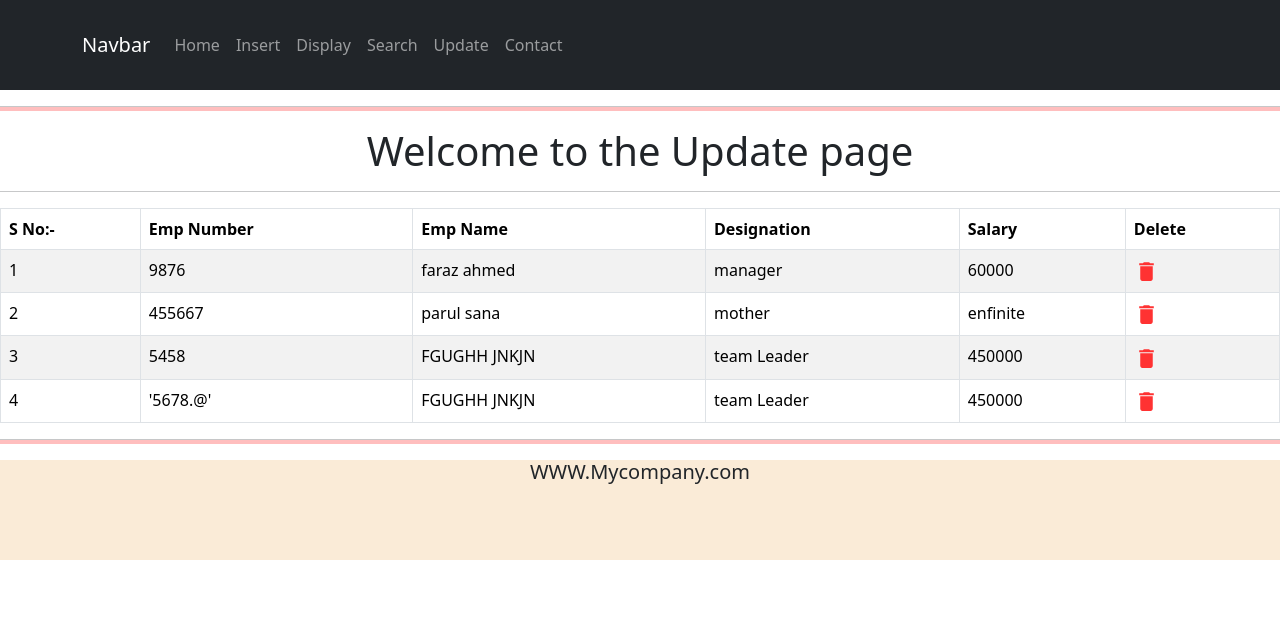
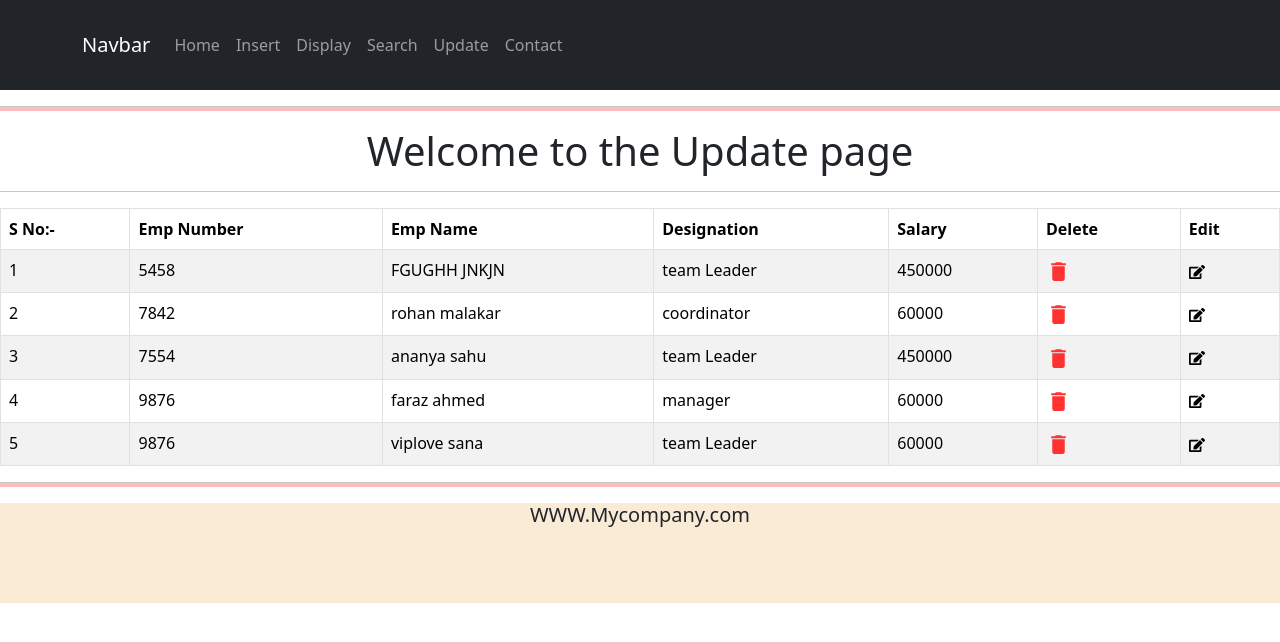
Before and after one commit to Viplovesana/Practice-react-js, a React (Vite) app: page /update in a window 1280 px wide. Shown: the top 642 px of the page. Built offline with nearby package versions, Linux system fonts and the light colour scheme; data requests are answered from the project's data file.

Commit message:
new commit

```diff
--- a/src/App.jsx
+++ b/src/App.jsx
@@ -7,6 +7,7 @@ import Display from "./pages/Display";
 import Contact from "./pages/contact";
 import Update  from "./pages/update";
 import Search from "./pages/search";
+import MyEdit from "./pages/MyEdit";
 
 const App=()=>{
     return(
@@ -21,6 +22,7 @@ const App=()=>{
             <Route path="/display" element={<Display/>}/>
             <Route path="/search" element={<Search/>}/>
             <Route path="/update" element={<Update/>}/>
+            <Route path="/myedit/:id" element={<MyEdit/>}/>
             <Route path="/contact" element={<Contact/>}/>
 
 
@@ -33,3 +35,20 @@ const App=()=>{
     )
 };
 export default App;
+
+
+
+// import { useState } from "react";
+// import Comp1 from "./comp1";
+// const App=()=>{
+// const [user,setUser]=useState("viplove")
+
+//     return(
+//         <>
+//         <h1>welcome!!!  {user}</h1>
+//         <Comp1 />
+
+//         </>
+//     )
+// }
+// export default App;
--- /dev/null
+++ b/src/comp1.jsx
@@ -0,0 +1,12 @@
+
+
+import Comp2 from "./comp2";
+const Comp1=()=>{
+    return(
+        <>
+        <h1>component 1!</h1>
+        <Comp2 />
+        </>
+    )
+}
+export default Comp1;
--- a/src/db.json
+++ b/src/db.json
@@ -1,19 +1,5 @@
 {
   "Employe": [
-    {
-      "id": "5fff",
-      "empno": "9876",
-      "name": "faraz ahmed",
-      "designation": "manager",
-      "salary": "60000"
-    },
-    {
-      "id": "2d43",
-      "empno": "455667",
-      "name": "parul sana",
-      "designation": "mother",
-      "salary": "enfinite"
-    },
     {
       "id": "f057",
       "empno": "5458",
@@ -22,11 +8,32 @@
       "salary": "450000"
     },
     {
-      "id": "fe87",
-      "empno": "'5678.@'",
-      "name": "FGUGHH JNKJN",
+      "id": "2c73",
+      "empno": "7842",
+      "name": "rohan malakar",
+      "designation": "coordinator",
+      "salary": "60000"
+    },
+    {
+      "id": "a936",
+      "empno": "7554",
+      "name": "ananya sahu",
       "designation": "team Leader",
       "salary": "450000"
+    },
+    {
+      "id": "fb9b",
+      "empno": "9876",
+      "name": "faraz ahmed",
+      "designation": "manager",
+      "salary": "60000"
+    },
+    {
+      "id": "22ee",
+      "empno": "9876",
+      "name": "viplove sana",
+      "designation": "team Leader",
+      "salary": "60000"
     }
   ]
 }
--- a/src/pages/MyEdit.jsx
+++ b/src/pages/MyEdit.jsx
@@ -8,7 +8,7 @@ import { useParams } from "react-router-dom";
    const {id} = useParams();
     const [mydata, setMydata]=useState({});
     const loadData=async()=>{
-     let api=`http://localhost:3000/employee/${id}`;
+     let api=`http://localhost:3000/Employe/${id}`;
      const resposne = await axios.get(api);
      console.log(resposne.data);
      setMydata(resposne.data);
@@ -20,15 +20,16 @@ import { useParams } from "react-router-dom";
 
     const handleInput=(e)=>{
       let name=e.target.name;
-      let value=e.target.value;
+      let value= e.target.value;
        setMydata(values=>({...values, [name]:value}));
        console.log(mydata);
     }
 
     const handleSubmit=async()=>{
-     let api=`http://localhost:3000/employee/${id}`;
+     let api=`http://localhost:3000/Employe/${id}`;
      const response = await axios.put(api, mydata);
-     toast.warning("Data succesfully Updated!", {
+
+    toast.warning("Data succesfully Updated!", {
          position: "top-left"
        });
     }
--- a/src/pages/update.jsx
+++ b/src/pages/update.jsx
@@ -3,12 +3,19 @@ import { useEffect, useState } from "react";
 import Table from 'react-bootstrap/Table';
 import { ToastContainer, toast } from 'react-toastify';
 import { MdDelete } from "react-icons/md";
+import { FaEdit } from "react-icons/fa";
+import { useNavigate } from "react-router-dom";
 
 
 
 
 const Update=()=>{
     const[mydata,setMydata]=useState([]);
+
+    const navigate= useNavigate();
+
+
+
     const loadData=async()=>{
         let api="http://localhost:3000/Employe";
         const response=await axios.get(api);
@@ -24,9 +31,10 @@ const Update=()=>{
         console.log(response);
         toast.error("your Data succesfully deleted!!!")
         loadData();
+    }
 
-
-
+    const myEdit=(id)=>{
+        navigate(`/myedit/${id}`)
     }
 
 
@@ -42,6 +50,7 @@ const Update=()=>{
           <td>{key.designation}</td>
           <td>{key.salary}</td>
           <td><MdDelete  className="delicon"  onClick={()=>{myDel(key.id)}} /></td>
+          <td><FaEdit className="editicon"  onClick={()=>{myEdit(key.id)}}/></td>
         </tr>
             </>
         )
@@ -61,6 +70,7 @@ const Update=()=>{
           <th>Designation</th>
           <th>Salary</th>
           <th>Delete</th>
+          <th>Edit</th>
         </tr>
       </thead>
       <tbody>
```
Also changed, not shown: src/comp2.jsx (added, +12 -0 lines), src/comp3.jsx (added, +12 -0 lines), src/comp4.jsx (added, +13 -0 lines), src/comp5.jsx (added, +12 -0 lines).
